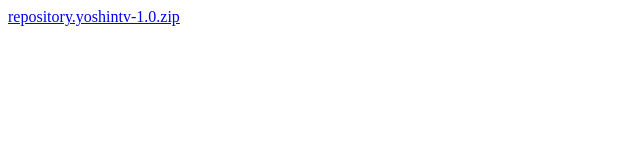
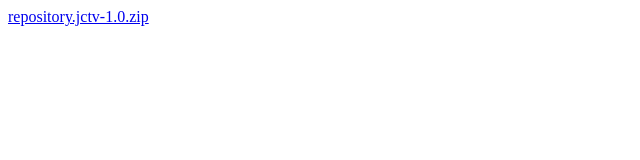
Before and after one commit to Yoshin01/Yoshin01.github.io, a plain HTML site: page repo/index.html in a window 1280 px wide. Shown: the full height of the page, 0-640 px from the left. Drawn offline with Linux system fonts and the light colour scheme.

Commit message:
Huge Repo Overhaul

```diff
--- a/repo/index.html
+++ b/repo/index.html
@@ -1 +1 @@
-<a href="repository.yoshintv-1.0.zip">repository.yoshintv-1.0.zip</a>
+<a href="repository.jctv-1.0.zip">repository.jctv-1.0.zip</a>
```
Also changed, not shown: index.html (deleted, +0 -1 lines), 3 other files.
